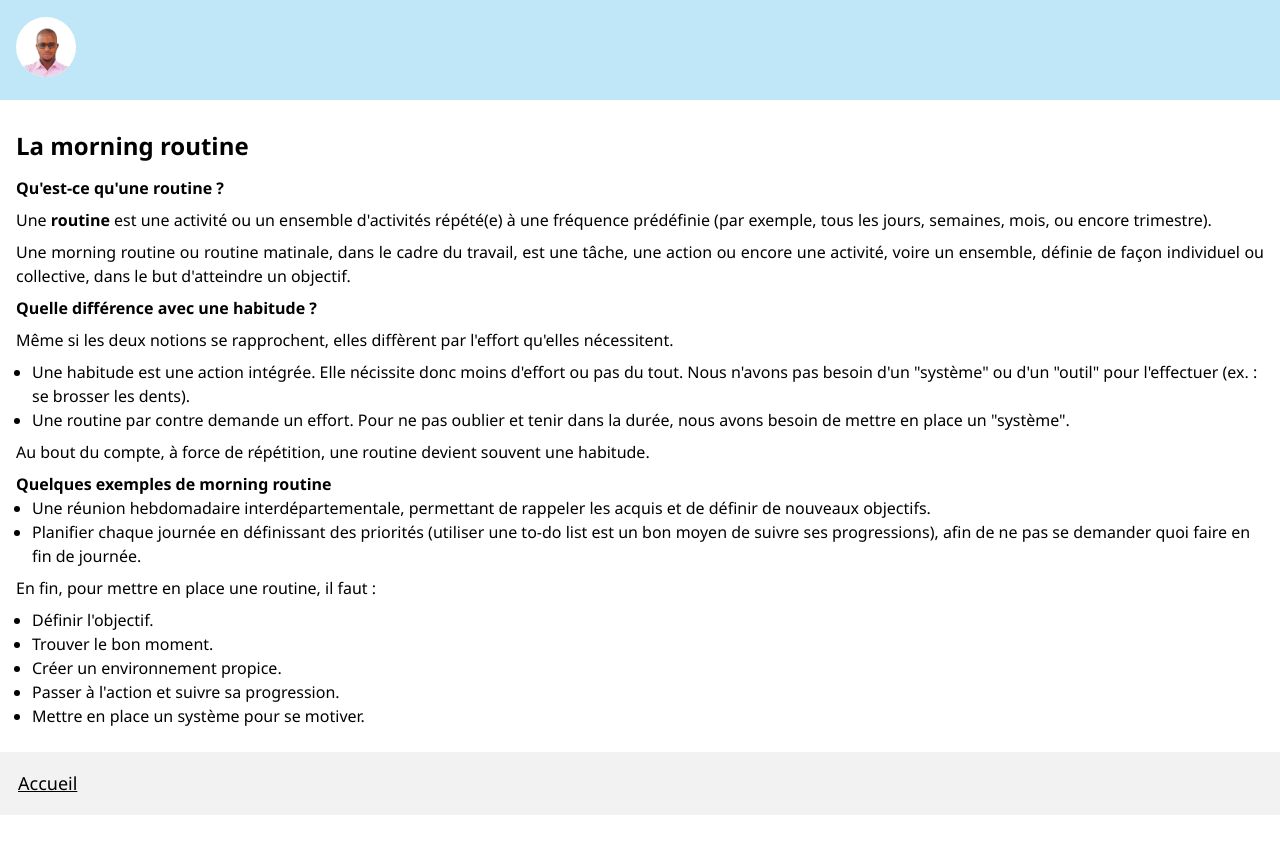
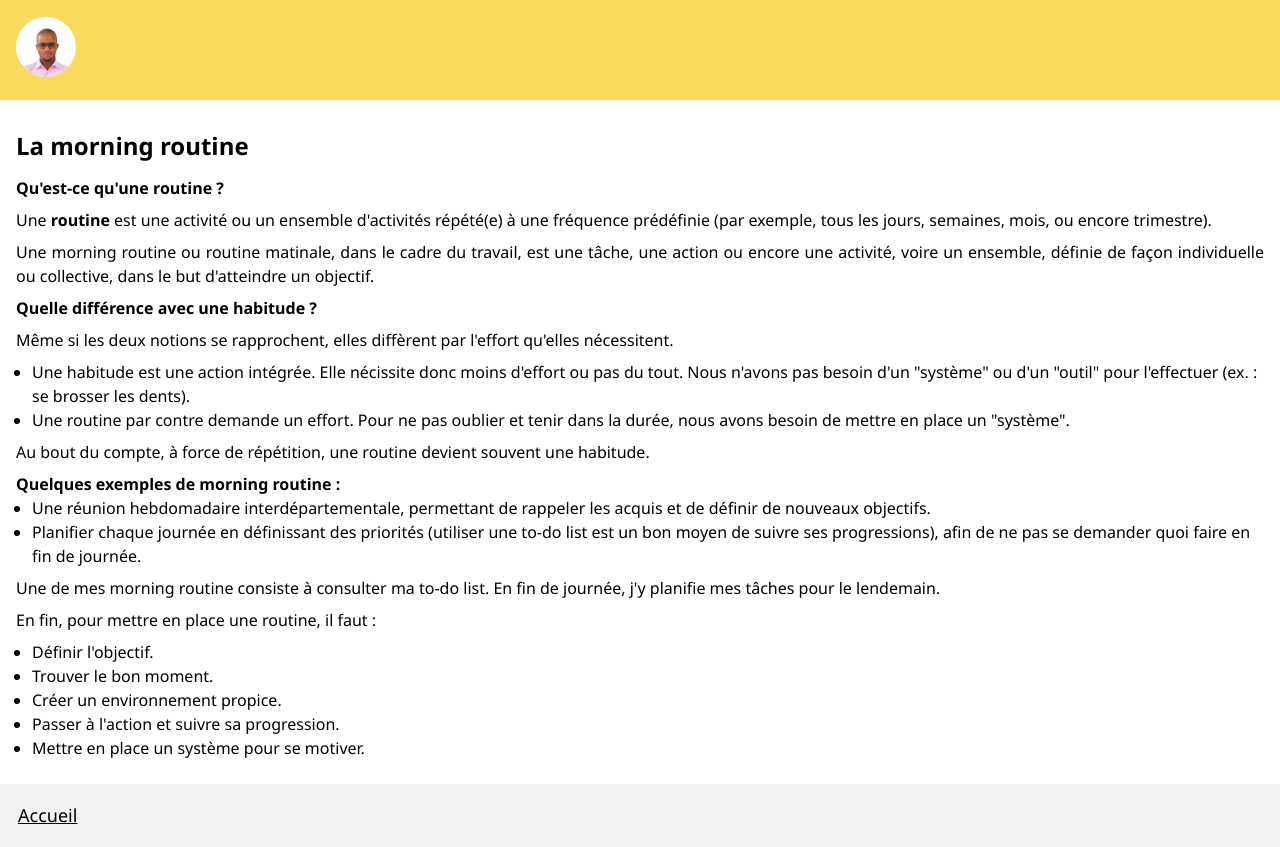
Before and after one commit to samarceldjo/organiser-son-travail, a plain HTML site: page morning-routine.html in a window 1280 px wide. Before the commit the page ends 815 px from the top, so only its background shows below. Drawn offline with Linux system fonts and the light colour scheme.

Commit message:
update of files

```diff
--- a/morning-routine.html
+++ b/morning-routine.html
@@ -10,7 +10,7 @@
 </head>
 <body>
     <header>
-        <div class="navbar">
+        <div class="navbar navbar-bg-2">
             <div class="avatar">
                 <a href="index.html">
                     <img src="assets/avatar-1.png" alt="avatar">
@@ -25,48 +25,56 @@
                 Qu'est-ce qu'une routine ?
             </h4>
             <p>
-                Une <strong>routine</strong> est une activité ou un ensemble d'activités répété(e)
-                à une fréquence prédéfinie (par exemple, tous les jours, semaines, mois,
-                ou encore trimestre).
+                Une <strong>routine</strong> est une activité ou un ensemble d'activités
+                répété(e) à une fréquence prédéfinie (par exemple, tous les jours,
+                semaines, mois, ou encore trimestre).
             </p>
             <p>
-                Une morning routine ou routine matinale, dans le cadre du travail, est une tâche,
-                une action ou encore une activité, voire un ensemble, définie de façon individuel
-                ou collective, dans le but d'atteindre un objectif.
+                Une morning routine ou routine matinale, dans le cadre du travail, est
+                une tâche, une action ou encore une activité, voire un ensemble, définie
+                de façon individuelle ou collective, dans le but d'atteindre un objectif.
             </p>
             <h4>
                 Quelle différence avec une habitude ?
             </h4>
             <p>
-                Même si les deux notions se rapprochent, elles diffèrent par l'effort qu'elles nécessitent.
+                Même si les deux notions se rapprochent, elles diffèrent par l'effort
+                qu'elles nécessitent.
                 <ul>
                     <li>
-                        Une habitude est une action intégrée. Elle nécissite donc moins d'effort ou pas du tout.
-                        Nous n'avons pas besoin d'un "système" ou d'un "outil" pour l'effectuer (ex. : se brosser les dents).
+                        Une habitude est une action intégrée. Elle nécissite donc moins
+                        d'effort ou pas du tout. Nous n'avons pas besoin d'un "système"
+                        ou d'un "outil" pour l'effectuer (ex. : se brosser les dents).
                     </li>
                     <li>
-                        Une routine par contre demande un effort. Pour ne pas oublier et tenir dans la durée,
-                        nous avons besoin de mettre en place un "système".
+                        Une routine par contre demande un effort. Pour ne pas oublier et
+                        tenir dans la durée, nous avons besoin de mettre en place un
+                        "système".
                     </li>
                 </ul>
             </p>
             <p>
-                Au bout du compte, à force de répétition, une routine devient souvent une habitude.
+                Au bout du compte, à force de répétition, une routine devient souvent une
+                habitude.
             </p>
             <h4>
-                Quelques exemples de morning routine
+                Quelques exemples de morning routine :
             </h4>
             <ul>
                 <li>
-                    Une réunion hebdomadaire interdépartementale, permettant de rappeler les acquis et
-                    de définir de nouveaux objectifs.
+                    Une réunion hebdomadaire interdépartementale, permettant de rappeler
+                    les acquis et de définir de nouveaux objectifs.
                 </li>
                 <li>
-                    Planifier chaque journée en définissant des priorités (utiliser une to-do list
-                    est un bon moyen de suivre ses progressions), afin de ne pas se demander quoi
-                    faire en fin de journée.
+                    Planifier chaque journée en définissant des priorités (utiliser une
+                    to-do list est un bon moyen de suivre ses progressions), afin de ne
+                    pas se demander quoi faire en fin de journée.
                 </li>
             </ul>
+            <p>
+                Une de mes morning routine consiste à consulter ma to-do list. En fin de
+                journée, j'y planifie mes tâches pour le lendemain.
+            </p>
             <p>
                 En fin, pour mettre en place une routine, il faut :
                 <ul>
--- a/style.css
+++ b/style.css
@@ -10,9 +10,14 @@ header {
 .navbar {
     width: 100%;
     height: 100px;
-    background-color: #34b2e950;
     display: flex;
     align-items: center;
+}
+.navbar-bg-1 {
+    background-color: #34b2e950;
+}
+.navbar-bg-2 {
+    background-color: #fada5e;
 }
 .avatar img {
     width: 60px;
```
Also changed, not shown: index.html (+1 -1 lines).
